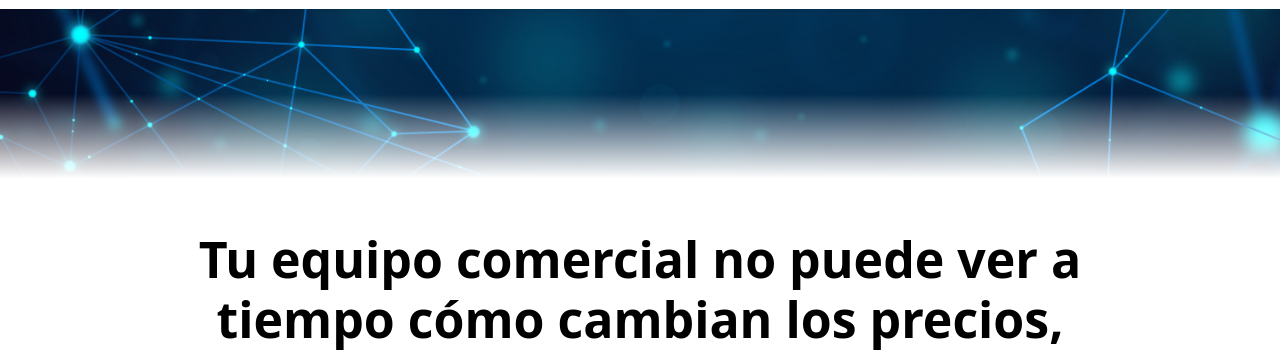
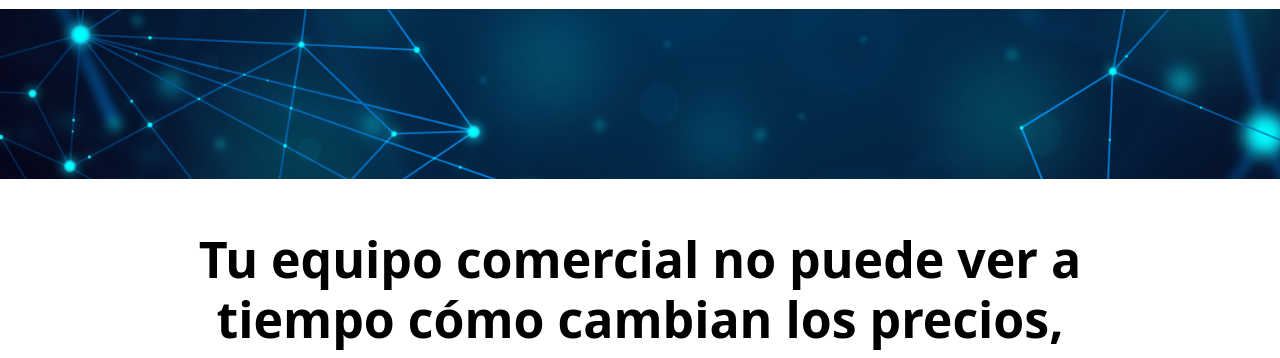
Before and after one commit to ruso0014/intelligence-blue-prueba, a plain HTML site: page index.html in a window 1280 px wide. Shown: the part 38-396 px from the top of the page. Drawn offline with Linux system fonts and the light colour scheme.

Commit message:
Add files via upload

```diff
--- a/style.css
+++ b/style.css
@@ -102,8 +102,6 @@ html, body {
   object-fit: cover;
   object-position: center;
   display: block;
-  -webkit-mask-image: linear-gradient(to bottom, black 50%,  transparent 100%);
-  mask-image: linear-gradient(to bottom, black 50%, transparent 100%);
 }
 
 .dolor {
```
